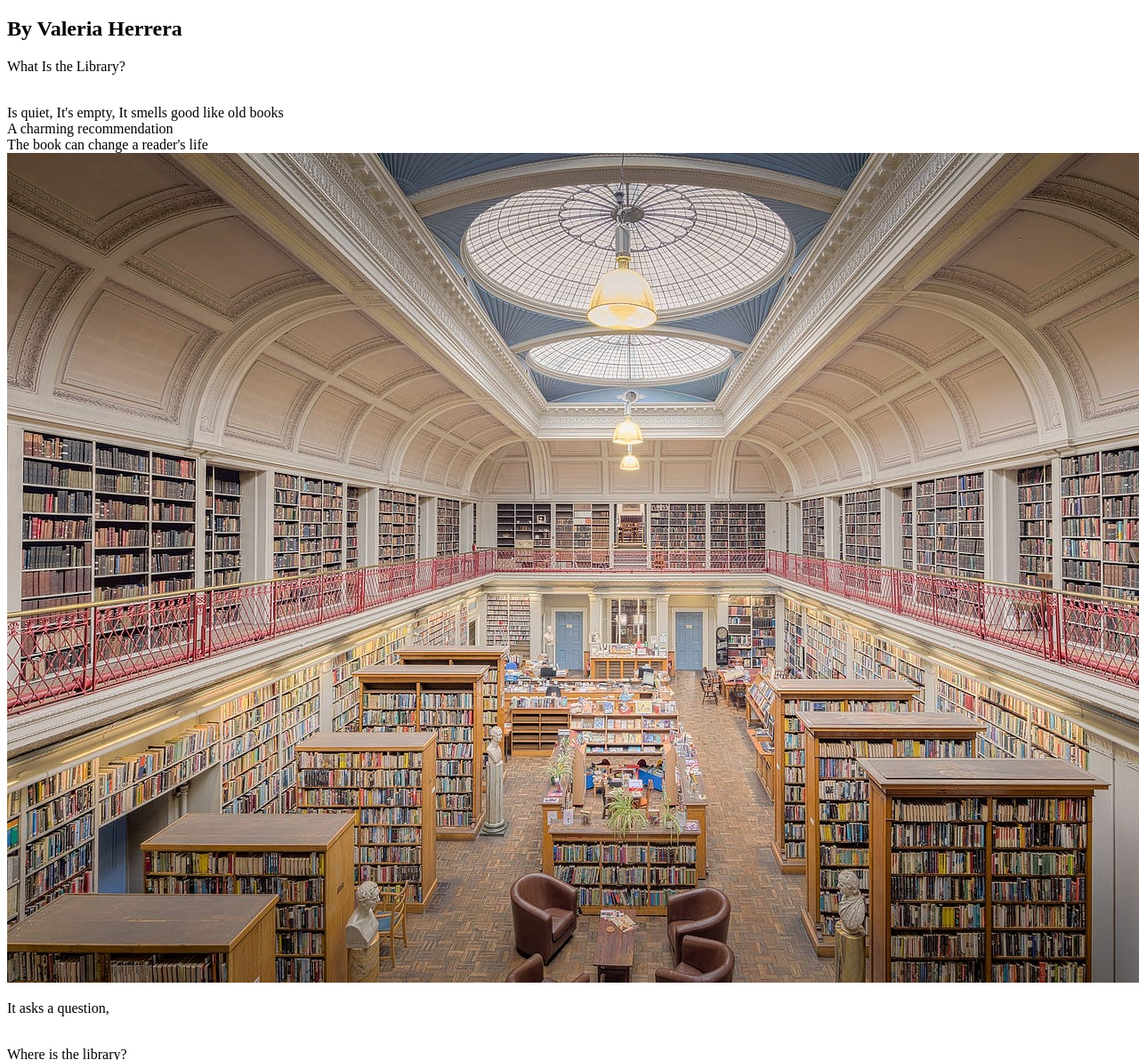
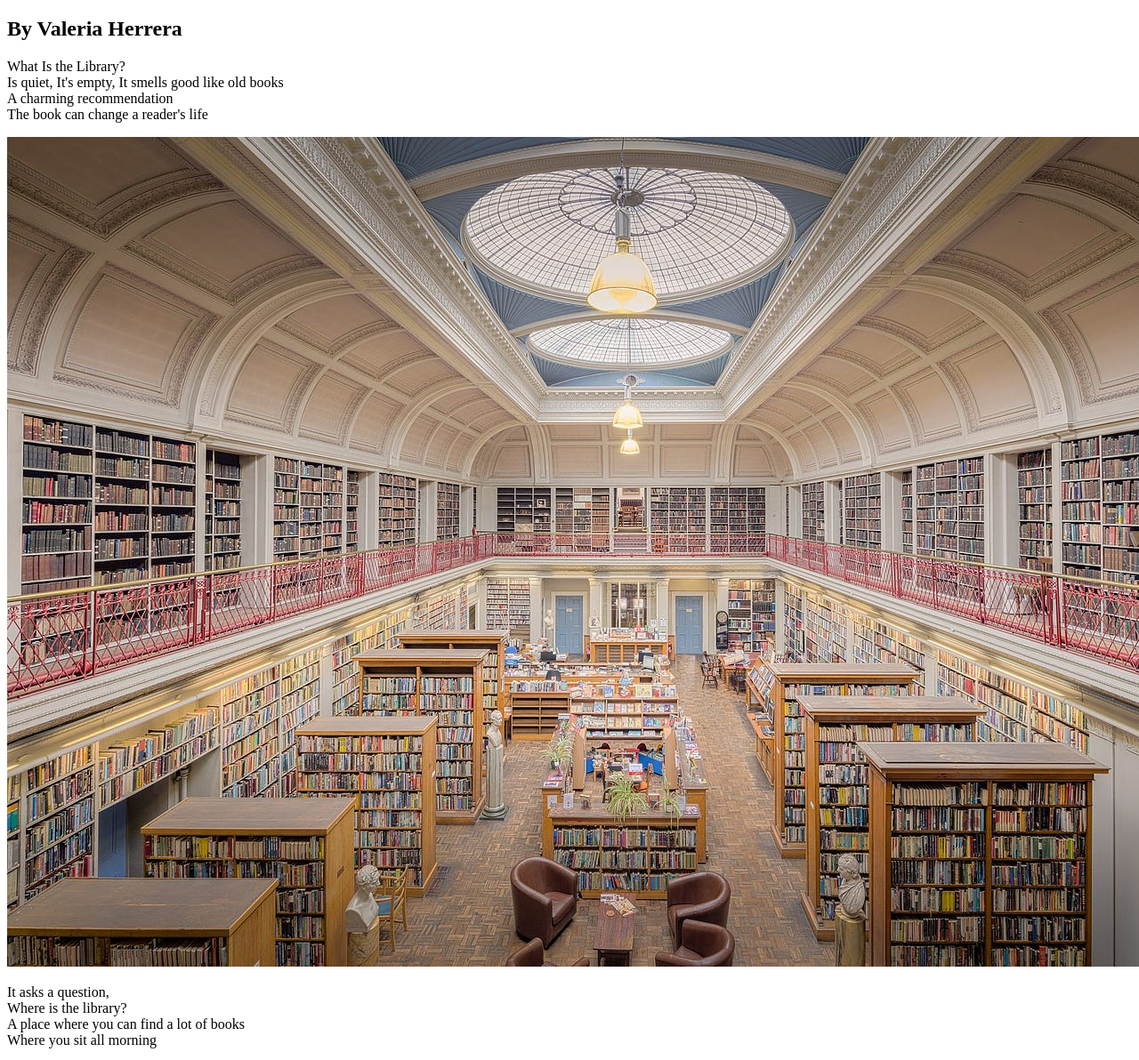
Before and after one commit to valeriaherrera5/PROJECT_1_VALERIAHERRERA5, a plain HTML site: page index.html in a window 1280 px wide. Shown: the part 523-1715 px from the top of the page at 89% size. Drawn offline with Linux system fonts and the light colour scheme.

Commit message:
Update index.html

```diff
--- a/index.html
+++ b/index.html
@@ -11,17 +11,19 @@
 <h1>True Words</h1>
 <h2>By Valeria Herrera</h2>
 
-<p>What Is the Library?</p>
+<p>What Is the Library?
   <br>Is quiet, It's empty,  It smells good like old books
   <br>A charming recommendation
   <br>The book can change a reader's life
+</p>
 
 <img src="library2.jpg" alt="A library filled with bookshelves and brightly lit">
 
-<p>It asks a question,</p>
+<p>It asks a question,
   <br>Where is the library?
   <br>A place where you can find a lot of books
   <br>Where you sit all morning
+</p>
 
 <img src="library3.jpg" alt="A girl picking out a book from the bookshelf">
 
@@ -29,21 +31,13 @@
   <br>...the book I am reading
   <br>With sentences found from the forest
   <br>As we are speaking
+</p>
 
-<img src="novel.jpg" alt="A book called ">
+<img src="novel.jpg" alt="A book called What you are looking for is in the library">
 
-
-
-
+<p>They might whisper secrets</p>
+  <br>I went, I read, I stayed
+</p>
 
 </body>
 </html>
-
-
-
-
-
-
-They might whisper secrets
-
-I went, I read, I stayed
```
